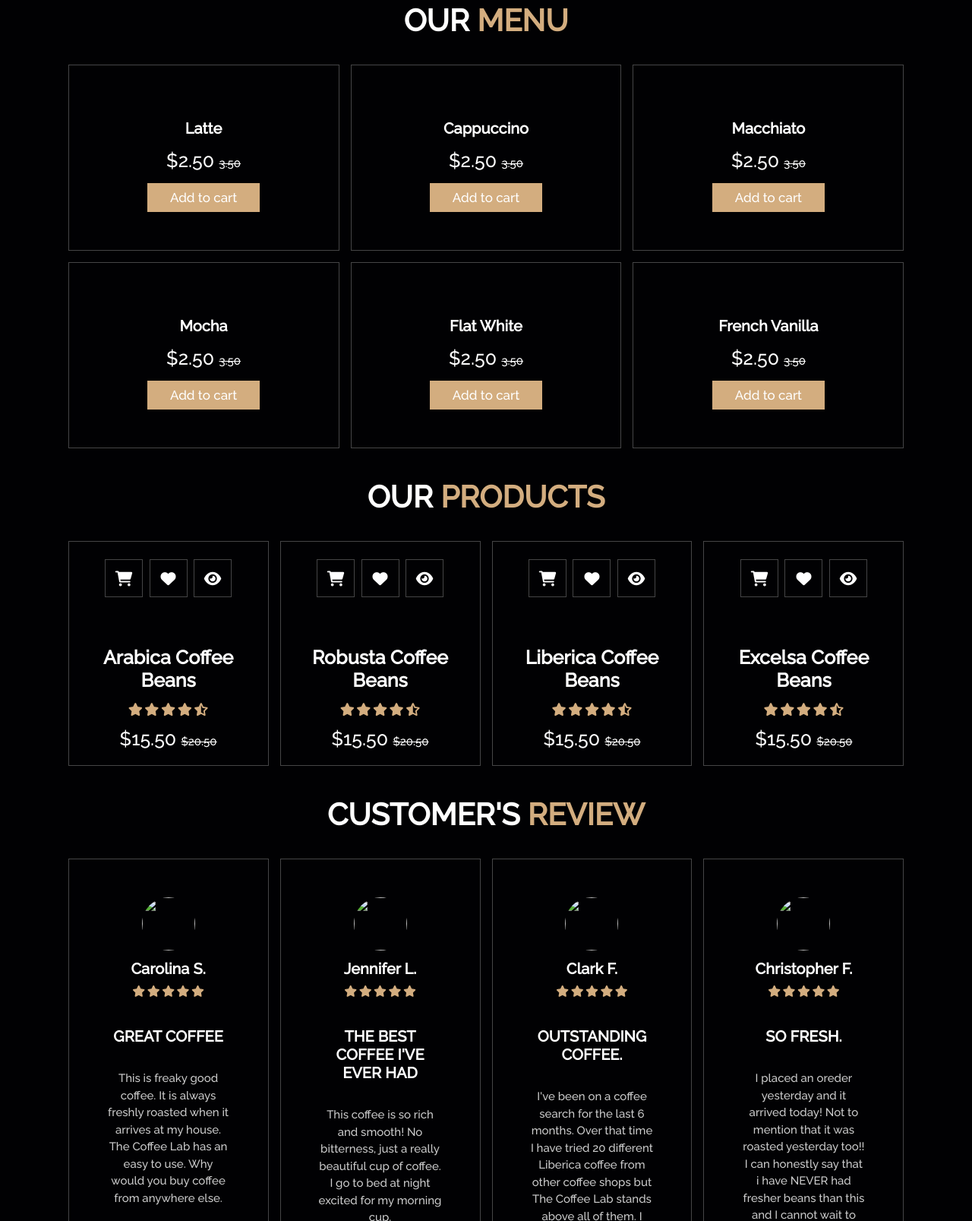
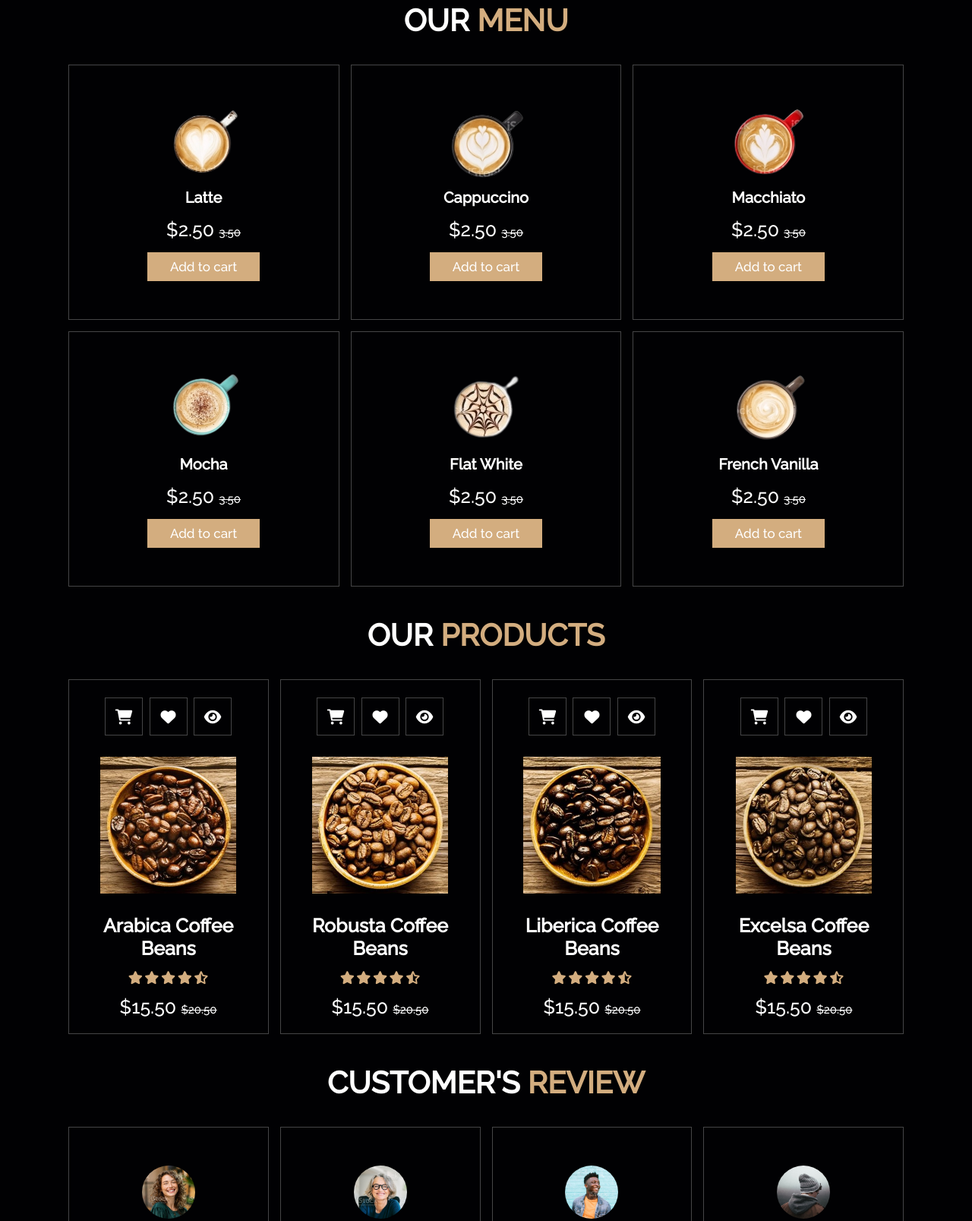
Before and after one commit to Carlojun/TheCoffeeLab1, a plain HTML site: page index.html in a window 1280 px wide. Shown: the part 1332-2939 px from the top of the page at 76% size. Drawn offline with Linux system fonts and the light colour scheme; files that its build step writes are made by us from their sources; files whose address does not match are found by name.

Commit message:
Update index.html

```diff
--- a/index.html
+++ b/index.html
@@ -10,7 +10,7 @@
     <link rel="stylesheet" href="https://cdnjs.cloudflare.com/ajax/libs/font-awesome/6.2.1/css/all.min.css">
 
     <!-- Custom CSS Link -->
-    <link rel="stylesheet" href="css/style.css">
+    <link rel="stylesheet" href="style.css">
 </head>
 <body>
 
@@ -69,7 +69,7 @@
 
         <div class="row">
             <div class="image">
-                <img src="images/about-img.jpg" alt="">
+                <img src="about-img.jpg" alt="">
             </div>
 
             <div class="content">
@@ -90,42 +90,42 @@
 
         <div class="box-container">
             <div class="box">
-                <img src="images/flavors1.png" alt="">
+                <img src="flavors1.png" alt="">
                 <h3>Latte</h3>
                 <div class="price">$2.50 <span>3.50</span></div>
                 <a href="#" class="btn">Add to cart</a>
             </div>
 
             <div class="box">
-                <img src="images/flavors2.png" alt="">
+                <img src="flavors2.png" alt="">
                 <h3>Cappuccino</h3>
                 <div class="price">$2.50 <span>3.50</span></div>
                 <a href="#" class="btn">Add to cart</a>
             </div>
 
             <div class="box">
-                <img src="images/flavors3.png" alt="">
+                <img src="flavors3.png" alt="">
                 <h3>Macchiato</h3>
                 <div class="price">$2.50 <span>3.50</span></div>
                 <a href="#" class="btn">Add to cart</a>
             </div>
 
             <div class="box">
-                <img src="images/flavors4.png" alt="">
+                <img src="flavors4.png" alt="">
                 <h3>Mocha</h3>
                 <div class="price">$2.50 <span>3.50</span></div>
                 <a href="#" class="btn">Add to cart</a>
             </div>
 
             <div class="box">
-                <img src="images/flavors5.png" alt="">
+                <img src="flavors5.png" alt="">
                 <h3>Flat White</h3>
                 <div class="price">$2.50 <span>3.50</span></div>
                 <a href="#" class="btn">Add to cart</a>
             </div>
 
             <div class="box">
-                <img src="images/flavors6.png" alt="">
+                <img src="flavors6.png" alt="">
                 <h3>French Vanilla</h3>
                 <div class="price">$2.50 <span>3.50</span></div>
                 <a href="#" class="btn">Add to cart</a>
@@ -147,7 +147,7 @@
                 </div>
 
                 <div class="image">
-                    <img src="images/product1.jpg" alt="">
+                    <img src="product1.jpg" alt="">
                 </div>
                 <div class="content">
                     <h3>Arabica Coffee Beans</h3>
@@ -170,7 +170,7 @@
                 </div>
 
                 <div class="image">
-                    <img src="images/product2.jpg" alt="">
+                    <img src="product2.jpg" alt="">
                 </div>
                 <div class="content">
                     <h3>Robusta Coffee Beans</h3>
@@ -193,7 +193,7 @@
                 </div>
 
                 <div class="image">
-                    <img src="images/product3.jpg" alt="">
+                    <img src="product3.jpg" alt="">
                 </div>
                 <div class="content">
                     <h3>Liberica Coffee Beans</h3>
@@ -216,7 +216,7 @@
                 </div>
 
                 <div class="image">
-                    <img src="images/product4.jpg" alt="">
+                    <img src="product4.jpg" alt="">
                 </div>
                 <div class="content">
                     <h3>Excelsa Coffee Beans</h3>
@@ -240,7 +240,7 @@
 
         <div class="box-container">
             <div class="box">
-                <img src="images/user1.jpg" class="user" alt="">
+                <img src="user1.jpg" class="user" alt="">
                 <h1>Carolina S.</h1>
                 <div class="stars">
                     <i class="fas fa-star"></i>
@@ -254,7 +254,7 @@
             </div>
 
             <div class="box">
-                <img src="images/user2.jpg" class="user" alt="">
+                <img src="user2.jpg" class="user" alt="">
                 <h1>Jennifer L.</h1>
                 <div class="stars">
                     <i class="fas fa-star"></i>
@@ -268,7 +268,7 @@
             </div>
 
             <div class="box">
-                <img src="images/user3.jpg" class="user" alt="">
+                <img src="user3.jpg" class="user" alt="">
                 <h1>Clark F.</h1>
                 <div class="stars">
                     <i class="fas fa-star"></i>
@@ -282,7 +282,7 @@
             </div>
 
             <div class="box">
-                <img src="images/user4.jpg" class="user" alt="">
+                <img src="user4.jpg" class="user" alt="">
                 <h1>Christopher F.</h1>
                 <div class="stars">
                     <i class="fas fa-star"></i>
```
